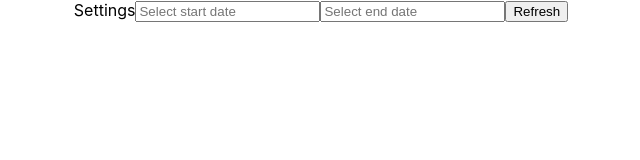
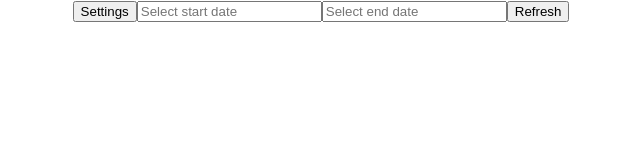
Before and after one commit to JuliOgogo/super-data-picker, a React (Create React App) app: page / in a window 1280 px wide. Shown: the top 160 px of the page, without its empty margins (319-959 px from the left). Built offline with nearby package versions, Linux system fonts and the light colour scheme.

Commit message:
feat: settings

```diff
--- a/src/components/SuperDataPicker/Settings/Settings.tsx
+++ b/src/components/SuperDataPicker/Settings/Settings.tsx
@@ -3,10 +3,44 @@ import React from 'react';
 type SettingsPropsType = {
     isSettingsOpen: boolean
     setIsSettingsOpen: (value: boolean) => void
+    setStartDate: any
+    setEndDate: any
 }
 
-export const Settings: React.FC<SettingsPropsType> = ({isSettingsOpen}) => {
-    return <span>
-        Settings
-    </span>
+export const Settings: React.FC<SettingsPropsType> = ({
+                                                          isSettingsOpen,
+                                                          setIsSettingsOpen,
+                                                          setStartDate,
+                                                          setEndDate
+                                                      }) => {
+
+    const options = ['Today', 'This week', 'This month', 'This year']
+
+    const todayOnClickHandler = () => {
+        setStartDate(new Date())
+        setEndDate(new Date())
+        setIsSettingsOpen(false)
+    }
+
+    const thisWeekOnClickHandler = () => {
+        setStartDate(new Date())
+        setEndDate(new Date().setDate(new Date().getDate() + 7))
+        setIsSettingsOpen(false)
+    }
+
+    const thisMonthOnClickHandler = () => {
+        setStartDate(new Date())
+        setEndDate(new Date().setDate(new Date().getDate() + 30))
+        setIsSettingsOpen(false)
+    }
+
+    return <>
+        <button onClick={() => setIsSettingsOpen(true)}>Settings</button>
+
+        {isSettingsOpen ? <div>
+            <div onClick={todayOnClickHandler}>Today</div>
+            <div onClick={thisWeekOnClickHandler}>This week</div>
+            <div onClick={thisMonthOnClickHandler}>This month</div>
+        </div> : null}
+    </>
 }
--- a/src/components/SuperDataPicker/SuperDataPicker.tsx
+++ b/src/components/SuperDataPicker/SuperDataPicker.tsx
@@ -30,7 +30,10 @@ export function SuperDataPicker() {
 
     return <div>
 
-        <Settings isSettingsOpen={isSettingsOpen} setIsSettingsOpen={setIsSettingsOpen}/>
+        <Settings isSettingsOpen={isSettingsOpen}
+                  setIsSettingsOpen={setIsSettingsOpen}
+                  setStartDate={setStartDate}
+                  setEndDate={setEndDate}/>
 
         <ReactDatePicker
             selectsStart
```
